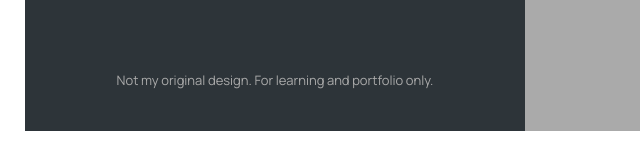
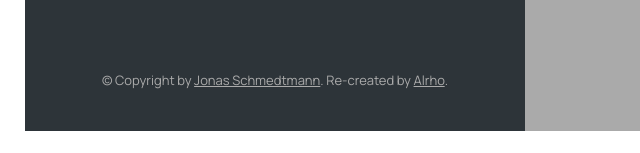
Before and after one commit to Valrhoman/project-mapty, a plain HTML site: page index.html in a window 1280 px wide. Shown: the part 644-797 px from the top of the page, 0-640 px from the left. Drawn offline with nearby package versions, Linux system fonts and the light colour scheme.

Commit message:
Update index.html

```diff
--- a/index.html
+++ b/index.html
@@ -120,7 +120,14 @@
       </ul>
 
       <p class="copyright">
-        Not my original design. For learning and portfolio only.
+        &copy; Copyright by
+          <a
+            class="twitter-link"
+            target="_blank"
+            href="https://twitter.com/jonasschmedtman"
+            >Jonas Schmedtmann</a
+          >. Re-created by
+          <a class="twitter-link" target="_blank" href="#">Alrho</a>.
       </p>
     </div>
 
```
